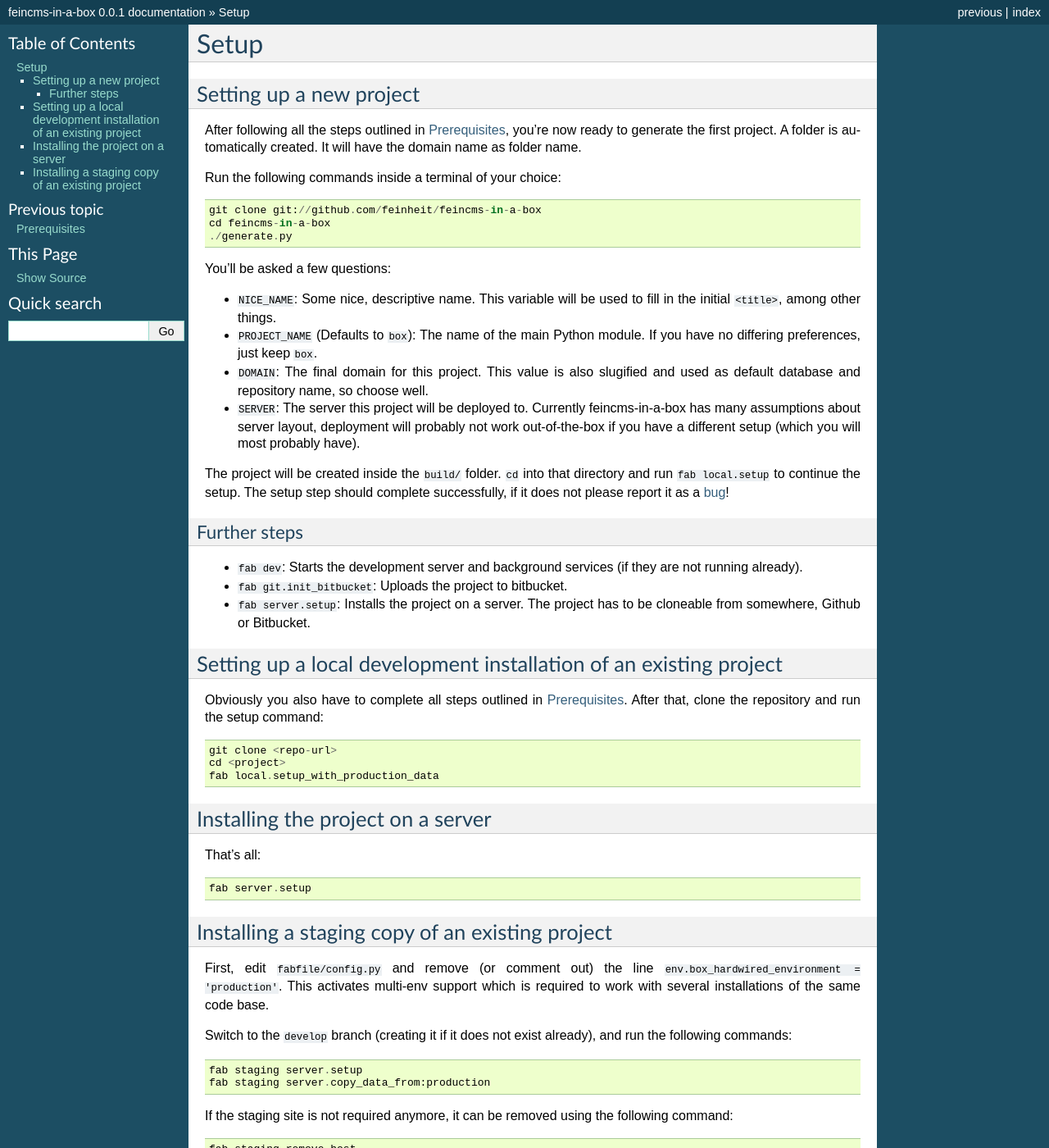
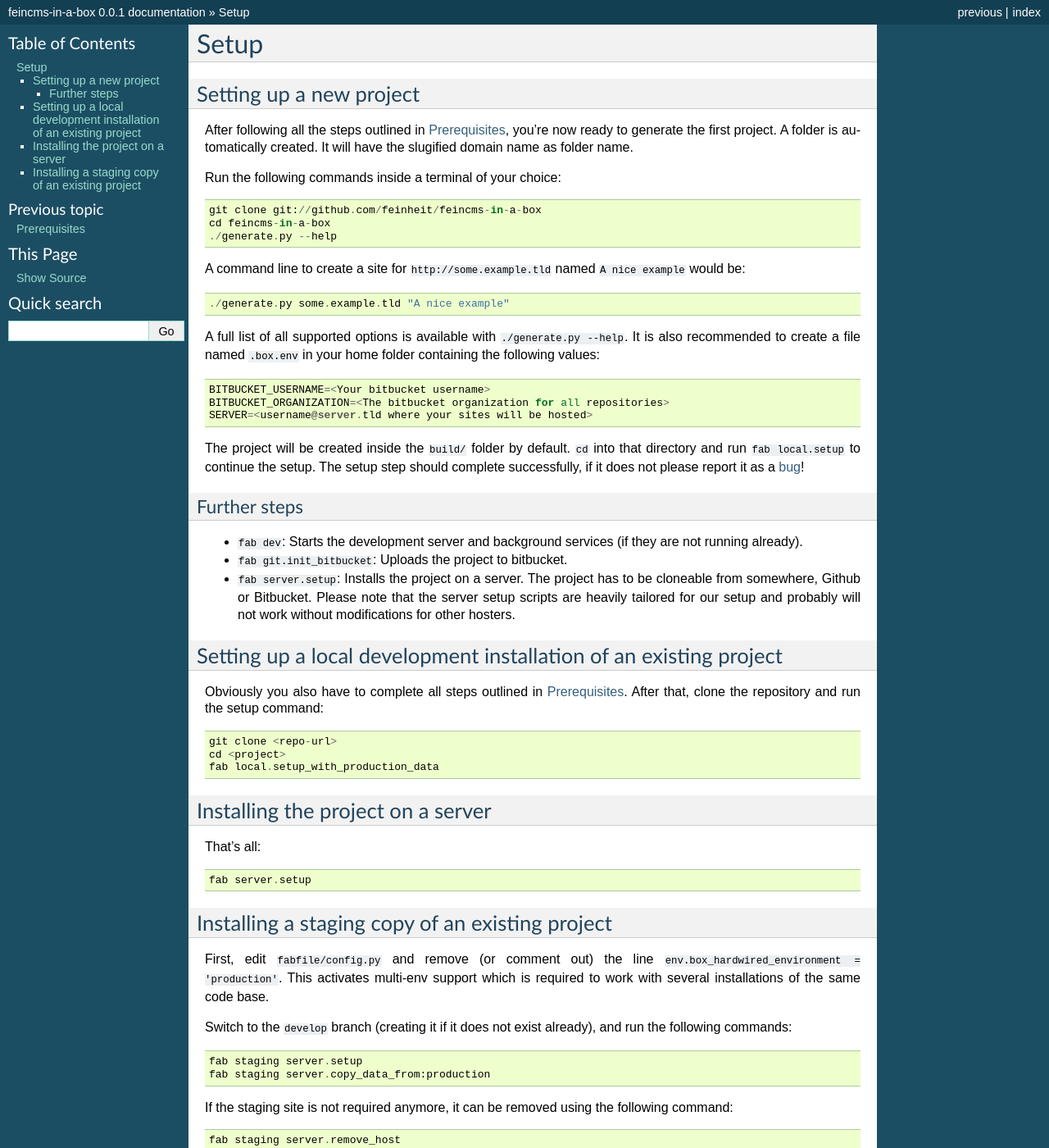
Before and after one commit to feinheit/feincms-in-a-box, a Sphinx documentation site: the page built from docs/setup.rst, in a window 1280 px wide and 1400 px high. Shown: the whole window at 82% size. Built offline with Sphinx 7.4.7, drawn with Linux system fonts in a browser that asks for light colours.

Commit message:
Rewrite the docs for the new generate.py

```diff
--- a/docs/setup.rst
+++ b/docs/setup.rst
@@ -9,30 +9,31 @@
 
 After following all the steps outlined in :ref:`prerequisites`, you're now
 ready to generate the first project. A folder is automatically created. It will
-have the domain name as folder name.
+have the slugified domain name as folder name.
 
 Run the following commands inside a terminal of your choice::
 
     git clone git://github.com/feinheit/feincms-in-a-box
     cd feincms-in-a-box
-    ./generate.py
+    ./generate.py --help
 
-You'll be asked a few questions:
+A command line to create a site for ``http://some.example.tld`` named
+``A nice example`` would be::
 
-- ``NICE_NAME``: Some nice, descriptive name. This variable will be used to
-  fill in the initial ``<title>``, among other things.
-- ``PROJECT_NAME`` (Defaults to ``box``): The name of the main Python module.
-  If you have no differing preferences, just keep ``box``.
-- ``DOMAIN``: The final domain for this project. This value is also slugified
-  and used as default database and repository name, so choose well.
-- ``SERVER``: The server this project will be deployed to. Currently
-  feincms-in-a-box has many assumptions about server layout, deployment will
-  probably not work out-of-the-box if you have a different setup (which you
-  will most probably have).
+    ./generate.py some.example.tld "A nice example"
 
-The project will be created inside the ``build/`` folder. ``cd`` into that
-directory and run ``fab local.setup`` to continue the setup. The setup step
-should complete successfully, if it does not please report it as a bug_!
+A full list of all supported options is available with
+``./generate.py --help``. It is also recommended to create a file named
+``.box.env`` in your home folder containing the following values::
+
+    BITBUCKET_USERNAME=<Your bitbucket username>
+    BITBUCKET_ORGANIZATION=<The bitbucket organization for all repositories>
+    SERVER=<username@server.tld where your sites will be hosted>
+
+The project will be created inside the ``build/`` folder by default. ``cd``
+into that directory and run ``fab local.setup`` to continue the setup. The
+setup step should complete successfully, if it does not please report it as
+a bug_!
 
 .. _bug: https://www.pivotaltracker.com/projects/1156128
 
@@ -44,7 +45,9 @@
   are not running already).
 - ``fab git.init_bitbucket``: Uploads the project to bitbucket.
 - ``fab server.setup``: Installs the project on a server. The project has to
-  be cloneable from somewhere, Github or Bitbucket.
+  be cloneable from somewhere, Github or Bitbucket. Please note that the
+  server setup scripts are heavily tailored for our setup and probably will
+  not work without modifications for other hosters.
 
 
 Setting up a local development installation of an existing project
@@ -83,4 +86,4 @@
 If the staging site is not required anymore, it can be removed using the
 following command::
 
-    fab staging remove_host
+    fab staging server.remove_host
```
